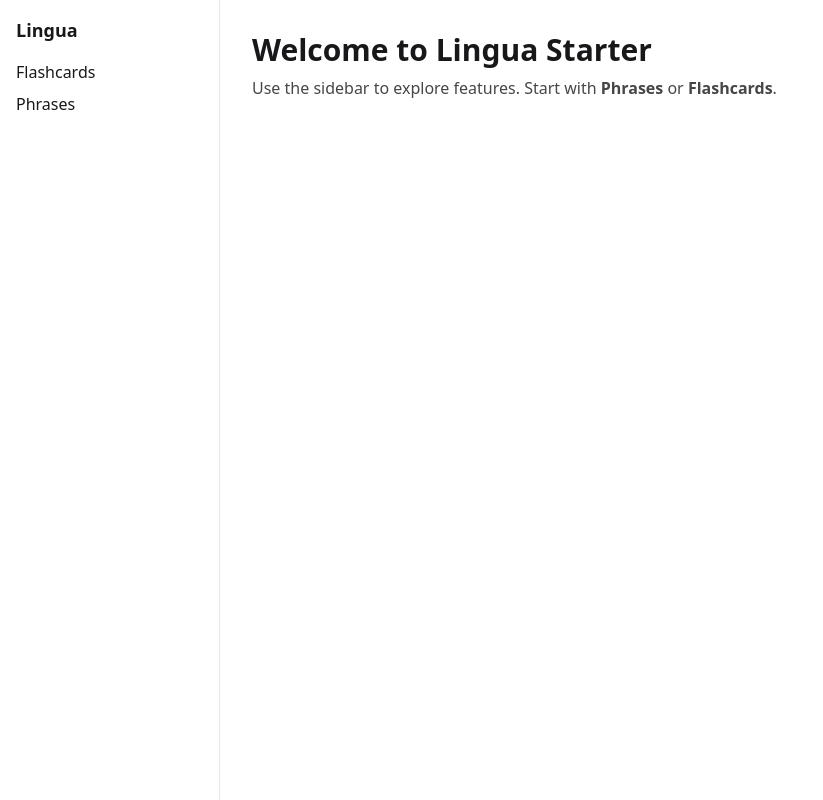
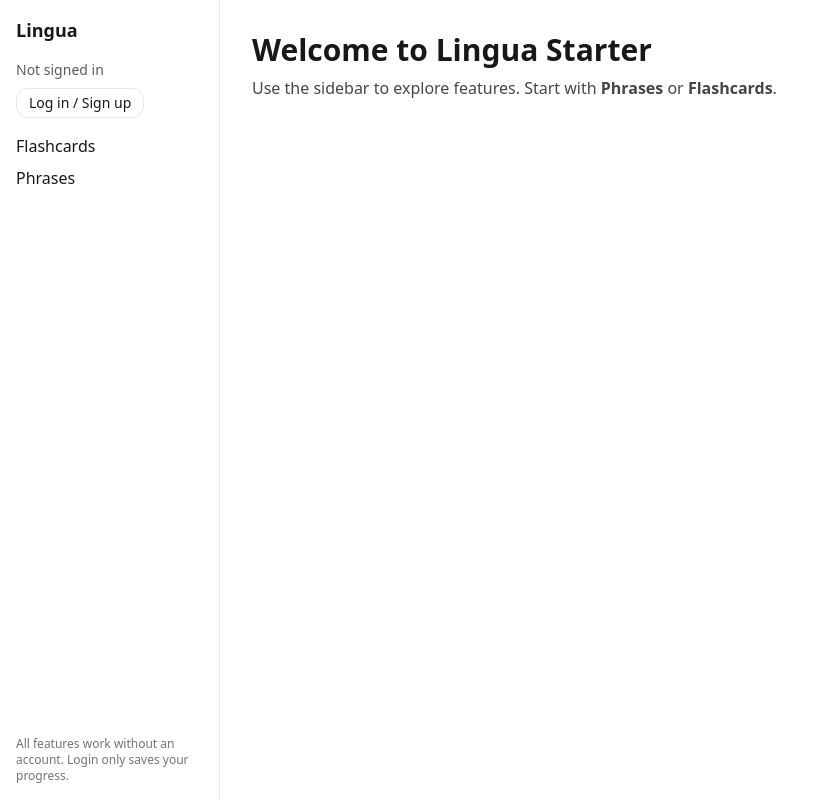
Before and after one commit to Dav1d3011/lingua-starter, a Next.js app: page / in a window 1280 px wide. Shown: the whole page, without its empty margins (0-823 px from the left). Built offline with nearby package versions, Linux system fonts and the light colour scheme; no server answers.

Commit message:
Update Sidebar.tsx

```diff
--- a/components/Sidebar.tsx
+++ b/components/Sidebar.tsx
@@ -1,15 +1,55 @@
 'use client';
-import '@/features/register.client';
 import Link from 'next/link';
 import { useEffect, useState } from 'react';
 import { featureRegistry } from '@/core/registry';
+import '@/features/register.client';
+import { supabase } from '@/lib/supabaseClient';
+
+type UserLite = { email?: string | null };
 
 export default function Sidebar() {
   const [items, setItems] = useState(() => featureRegistry.all());
-  useEffect(() => { setItems(featureRegistry.all()); }, []);
+  const [user, setUser] = useState<UserLite | null>(null);
+
+  useEffect(() => {
+    setItems(featureRegistry.all());
+
+    // get current user once
+    supabase.auth.getUser().then(({ data }) => setUser(data.user ?? null));
+
+    // and listen for changes
+    const { data: sub } = supabase.auth.onAuthStateChange((_evt, session) => {
+      setUser(session?.user ?? null);
+    });
+    return () => { sub.subscription?.unsubscribe(); };
+  }, []);
+
   return (
-    <aside className="p-4 border-r min-h-screen">
+    <aside className="p-4 border-r min-h-screen flex flex-col">
       <div className="font-bold text-lg mb-4">Lingua</div>
+
+      {/* Auth chip */}
+      <div className="mb-4 text-sm">
+        {user ? (
+          <div className="space-y-2">
+            <div className="opacity-70">
+              Signed in as<br /><span className="font-semibold">{user.email}</span>
+            </div>
+            <button className="border rounded-xl px-3 py-1"
+                    onClick={() => supabase.auth.signOut()}>
+              Sign out
+            </button>
+          </div>
+        ) : (
+          <div className="space-y-2">
+            <div className="opacity-70">Not signed in</div>
+            <Link className="border rounded-xl px-3 py-1 inline-block" href="/login">
+              Log in / Sign up
+            </Link>
+          </div>
+        )}
+      </div>
+
       <nav className="space-y-2">
         {items.map(f => (
           <Link key={f.id} href={f.route} className="block hover:underline">
@@ -17,6 +57,10 @@ export default function Sidebar() {
           </Link>
         ))}
       </nav>
+
+      <div className="mt-auto text-xs opacity-60 pt-4">
+        All features work without an account. Login only saves your progress.
+      </div>
     </aside>
   );
 }
```
